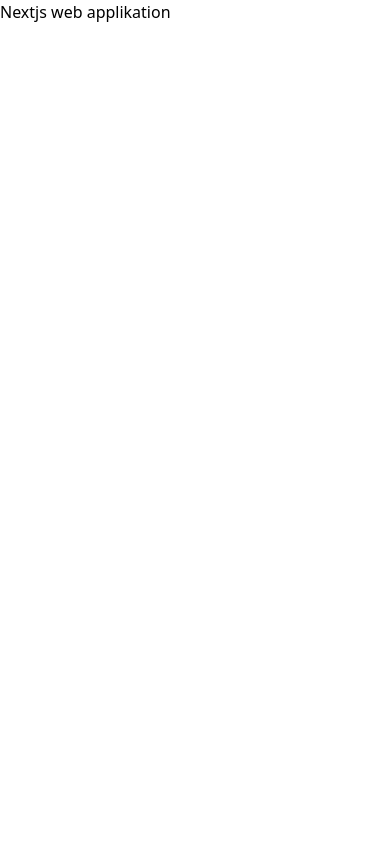
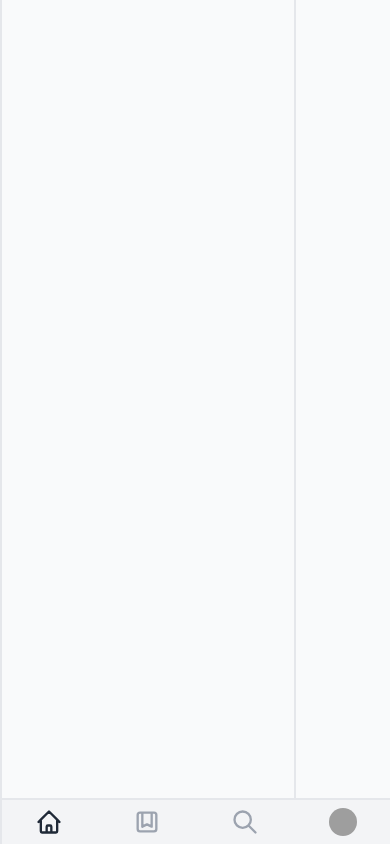
Before and after one commit to p33N/final-exam_news-app, a Next.js app in the folder web-applikation/: page / in a window 390 px wide. Built offline with nearby package versions, Linux system fonts and the light colour scheme; grey boxes are pictures that could not be loaded.

Commit message:
added navbar

```diff
--- /dev/null
+++ b/web-applikation/components/avatar.tsx
@@ -0,0 +1,18 @@
+import React from 'react'
+import classNames from '../lib/classnames'
+
+export type AvatarTypes = {
+  className?: string
+  src: string
+  alt: string
+}
+
+export const AvatarImage: React.FC<AvatarTypes> = ({ className, src, alt }) => {
+  return (
+    <img
+      className={classNames(className, 'rounded-full')}
+      src={src}
+      alt={alt}
+    />
+  )
+}
--- /dev/null
+++ b/web-applikation/components/buttons.tsx
@@ -0,0 +1,68 @@
+import React from 'react'
+import { AvatarImage, AvatarTypes } from './avatar'
+import {
+  BellIcon,
+  BookmarkAltIcon,
+  DocumentAddIcon,
+  HomeIcon,
+  LibraryIcon,
+  SearchIcon
+} from '@heroicons/react/outline'
+
+interface ClassName {
+  className?: string
+}
+
+const defaultButtonStyle = 'w-7 h-7'
+
+export const HomeButton: React.FC<ClassName> = ({
+  className = defaultButtonStyle
+}) => {
+  return <HomeIcon className={className}></HomeIcon>
+}
+
+export const SearchButton: React.FC<ClassName> = ({
+  className = defaultButtonStyle
+}) => {
+  return <SearchIcon className={className}></SearchIcon>
+}
+
+export const BookmarkButton: React.FC<ClassName> = ({
+  className = defaultButtonStyle
+}) => {
+  return <BookmarkAltIcon className={className}></BookmarkAltIcon>
+}
+
+export const BellButton: React.FC<ClassName> = ({
+  className = defaultButtonStyle
+}) => {
+  return <BellIcon className={className}></BellIcon>
+}
+
+export const ListStoryButton: React.FC<ClassName> = ({
+  className = defaultButtonStyle
+}) => {
+  return <LibraryIcon className={className}></LibraryIcon>
+}
+
+export const WriteStoryButton: React.FC<ClassName> = ({
+  className = defaultButtonStyle
+}) => {
+  return <DocumentAddIcon className={className}></DocumentAddIcon>
+}
+
+export const AvatarButton: React.FC<AvatarTypes> = ({
+  className = defaultButtonStyle,
+  src,
+  alt
+}) => {
+  return <AvatarImage className={className} alt={alt} src={src} />
+}
+
+export const HomeIconButton: React.FC<AvatarTypes> = ({
+  className = defaultButtonStyle,
+  src,
+  alt
+}) => {
+  return <img className={className} alt={alt} src={src} />
+}
--- /dev/null
+++ b/web-applikation/components/nav.tsx
@@ -0,0 +1,52 @@
+import React from 'react'
+import Link, { LinkProps } from 'next/link'
+import classNames from '../lib/classnames'
+import { useRouter } from 'next/router'
+
+interface ClassName {
+  className?: string
+}
+
+interface ActiveLink {
+  active?: string
+}
+
+const Nav: React.FC<ClassName> = ({ children, className }) => {
+  return <div className={className}>{children}</div>
+}
+
+export default Nav
+
+export const NavLink: React.FC<ClassName & ActiveLink & LinkProps> = ({
+  className,
+  active,
+  children,
+  href,
+  as,
+  replace,
+  scroll,
+  shallow,
+  passHref,
+  prefetch,
+  locale
+}) => {
+  const router = useRouter()
+  return (
+    <Link
+      href={href}
+      as={as}
+      replace={replace}
+      scroll={scroll}
+      shallow={shallow}
+      locale={locale}
+      prefetch={prefetch}
+      passHref={passHref}
+    >
+      <a
+        className={classNames(className, router.pathname == href ? active : '')}
+      >
+        {children}
+      </a>
+    </Link>
+  )
+}
--- /dev/null
+++ b/web-applikation/components/navbar.tsx
@@ -0,0 +1,120 @@
+import React, { Fragment } from 'react'
+import Nav, { NavLink } from '../components/nav'
+import {
+  AvatarButton,
+  BellButton,
+  BookmarkButton,
+  HomeButton,
+  HomeIconButton,
+  ListStoryButton,
+  SearchButton,
+  WriteStoryButton
+} from '../components/buttons'
+
+export const Navbar: React.FC = () => {
+  return (
+    <>
+      <Nav className="hidden min-h-full flex-col justify-between bg-gray-50 py-12 lg:flex">
+        <NavLink
+          href="/"
+          passHref
+          className="flex justify-center p-2 align-middle text-gray-400"
+        >
+          <HomeIconButton className="h-9 w-9" src="/favicon.ico" alt="icon" />
+        </NavLink>
+        <div className="flex flex-col gap-2">
+          <NavLink
+            href="/"
+            passHref
+            className="flex grow justify-center p-4 align-middle text-gray-400"
+            active="text-gray-800"
+          >
+            <HomeButton />
+          </NavLink>
+          <NavLink
+            href="/notifications"
+            passHref
+            className="flex grow justify-center p-4 align-middle text-gray-400"
+            active="text-gray-800"
+          >
+            <BellButton />
+          </NavLink>
+          <NavLink
+            href="/bookmarks"
+            passHref
+            className="flex grow justify-center p-4 align-middle text-gray-400"
+            active="text-gray-800"
+          >
+            <BookmarkButton />
+          </NavLink>
+          <NavLink
+            href="/drafts"
+            passHref
+            className="flex grow justify-center p-4 align-middle text-gray-400"
+            active="text-gray-800"
+          >
+            <ListStoryButton />
+          </NavLink>
+          <div className="mx-4 border-b-2"></div>
+          <NavLink
+            href="/write-story"
+            passHref
+            className="flex grow justify-center p-4 align-middle text-gray-400"
+            active="text-gray-800"
+          >
+            <WriteStoryButton />
+          </NavLink>
+        </div>
+        <NavLink
+          href="/user"
+          passHref
+          className="flex justify-center px-4 py-6 align-middle  text-gray-400"
+          active="text-gray-800"
+        >
+          <AvatarButton
+            className="h-9 w-9"
+            src="https://avatars.githubusercontent.com/u/73331861?v=4"
+            alt="Alexander Lawaetz"
+          />
+        </NavLink>
+      </Nav>
+      <Nav className="fixed bottom-0 flex w-full justify-around gap-1 border-t-2 bg-gray-100 lg:hidden">
+        <NavLink
+          href="/"
+          passHref
+          className="flex grow justify-center p-2 align-middle text-gray-400"
+          active="text-gray-800"
+        >
+          <HomeButton />
+        </NavLink>
+        <NavLink
+          href="/bookmarks"
+          passHref
+          className="flex grow justify-center p-2 align-middle text-gray-400"
+          active="text-gray-800"
+        >
+          <BookmarkButton />
+        </NavLink>
+        <NavLink
+          href="/search"
+          passHref
+          className="flex grow justify-center p-2 align-middle text-gray-400"
+          active="text-gray-800"
+        >
+          <SearchButton />
+        </NavLink>
+        <NavLink
+          href="/user"
+          passHref
+          className="flex grow justify-center p-2 align-middle text-gray-400"
+          active="text-gray-800"
+        >
+          <AvatarButton
+            src="https://avatars.githubusercontent.com/u/73331861?v=4"
+            alt="Alexander Lawaetz"
+          />
+        </NavLink>
+      </Nav>
+    </>
+  )
+}
--- /dev/null
+++ b/web-applikation/lib/classnames.js
@@ -0,0 +1,5 @@
+function classNames(...classes) {
+  return classes.filter(Boolean).join(' ')
+}
+
+export default classNames
--- a/web-applikation/next.config.js
+++ b/web-applikation/next.config.js
@@ -1,6 +1,7 @@
 /** @type {import('next').NextConfig} */
 const nextConfig = {
   reactStrictMode: true,
+  swcMinify: true
 }
 
 module.exports = nextConfig
--- a/web-applikation/package.json
+++ b/web-applikation/package.json
@@ -9,6 +9,8 @@
     "lint": "next lint"
   },
   "dependencies": {
+    "@headlessui/react": "^1.5.0",
+    "@heroicons/react": "^1.0.6",
     "next": "12.1.1",
     "react": "17.0.2",
     "react-dom": "17.0.2"
@@ -25,6 +27,7 @@
     "eslint-config-prettier": "^8.5.0",
     "postcss": "^8.4.12",
     "prettier": "^2.6.1",
+    "prettier-plugin-tailwindcss": "^0.1.10",
     "tailwindcss": "^3.0.23",
     "typescript": "4.6.3"
   }
--- a/web-applikation/pages/index.tsx
+++ b/web-applikation/pages/index.tsx
@@ -1,16 +1,25 @@
 import type { NextPage } from 'next'
 import Head from 'next/head'
+import { Navbar } from '../components/navbar'
 
 const Home: NextPage = () => {
   return (
     <div>
       <Head>
-        <title>Create Next App</title>
-        <meta name="description" content="Generated by create next app" />
+        <title>Blog Artiklen</title>
+        <meta
+          name="description"
+          content="News site for journalists to share their expertise within their work, or hoppy field online"
+        />
         <link rel="icon" href="/favicon.ico" />
       </Head>
-
-      <p>Nextjs web applikation</p>
+      <div className="bg-gray-50">
+        <div className="mx-auto flex min-h-screen max-w-[1504px] divide-x-2 ">
+          <Navbar />
+          <div className="grow"></div>
+          <div className="w-24"></div>
+        </div>
+      </div>
     </div>
   )
 }
--- a/web-applikation/tailwind.config.js
+++ b/web-applikation/tailwind.config.js
@@ -1,5 +1,8 @@
 module.exports = {
-  content: ['./src/**/*.{html,js}'],
+  content: [
+    './pages/**/*.{js,ts,jsx,tsx}',
+    './components/**/*.{js,ts,jsx,tsx}'
+  ],
   theme: {
     extend: {}
   },
--- a/web-applikation/tsconfig.json
+++ b/web-applikation/tsconfig.json
@@ -15,6 +15,6 @@
     "jsx": "preserve",
     "incremental": true
   },
-  "include": ["next-env.d.ts", "**/*.ts", "**/*.tsx"],
+  "include": ["next-env.d.ts", "**/*.ts", "**/*.tsx", "lib/classnames.js"],
   "exclude": ["node_modules"]
 }
```
Also changed, not shown: 2 other files (tests, documents, lock files or other folders).
